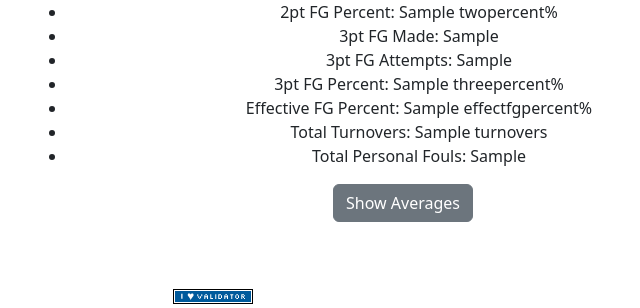
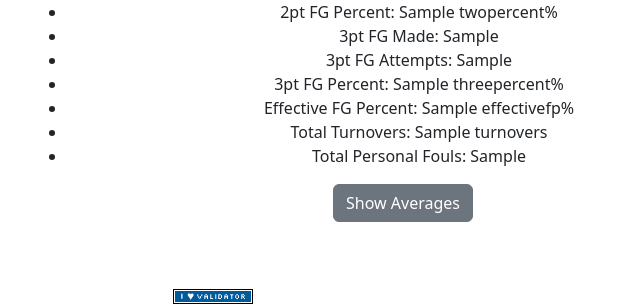
Before and after one commit to tkivuvu/cs50x, a Python web app: template project/templates/player_totals.html in a window 1280 px wide. Shown: the part 508-816 px from the top of the page, without its empty margins (427-1067 px from the left). Run offline with Jinja, Linux system fonts and the light colour scheme; the template is opened without the code that fills it: most values are stand-ins (such as "Sample title", 1, 10 or a date in 2020); grey boxes marked "Sample" are stand-in pictures.

Commit message:
Cleanup: added effective fieldgoal percent

```diff
--- a/project/app.py
+++ b/project/app.py
@@ -28,7 +28,6 @@ def smart_summary():
         stats = fetch_player_totals(name, season)
         summary = summarize_player_totals(stats)
     return render_template("smart_summary.html", summary=summary)
-
 
 
 
@@ -108,6 +107,7 @@ def player_stats_totals():
                 "avg_twoattempts":    round(obj.get("twoAttempts", 0) / g, 1),
                 "avg_threefg":        round(obj.get("threeFg", 0) / g, 1),
                 "avg_threeattempts":  round(obj.get("threeAttempts", 0) / g, 1),
+                "effectivefp":        round(obj.get("effectFgPercent", 0) * 100, 1),
                 "ftpercent":          round(obj.get("ftPercent", 0) * 100, 1),
                 "fieldpercent":       round(obj.get("fieldPercent", 0) * 100, 1),
                 "twopercent":         round(obj.get("twoPercent", 0) * 100, 1),
--- a/project/templates/player_totals.html
+++ b/project/templates/player_totals.html
@@ -45,7 +45,7 @@
           <li>3pt FG Made: {{ stats.threeFg }}</li>
           <li>3pt FG Attempts: {{ stats.threeAttempts }}</li>
           <li>3pt FG Percent: {{ stats.threepercent }}%</li>
-          <li>Effective FG Percent: {{ stats.effectfgpercent }}%</li>
+          <li>Effective FG Percent: {{ stats.effectivefp }}%</li>
           <li>Total Turnovers: {{ stats.turnovers }}</li>
           <li>Total Personal Fouls: {{ stats.personalFouls }}</li>
         </ul>
```
